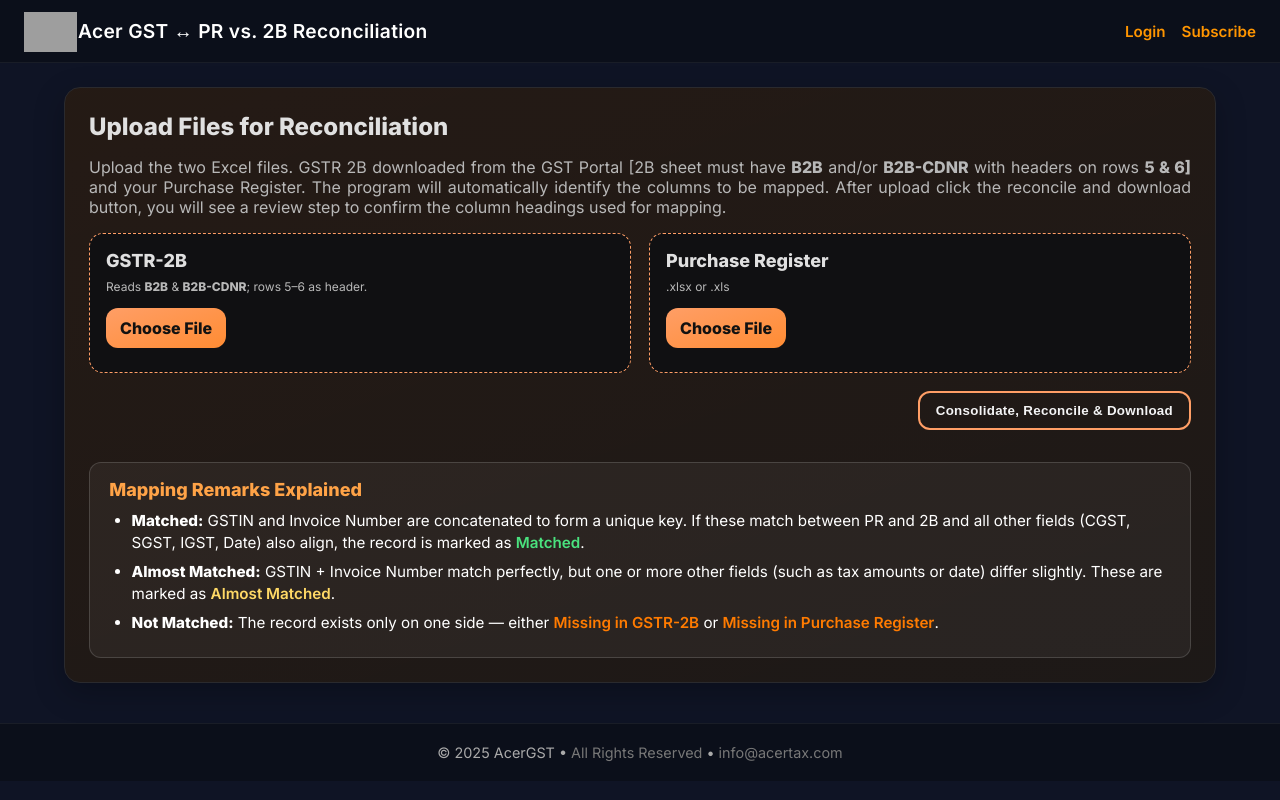
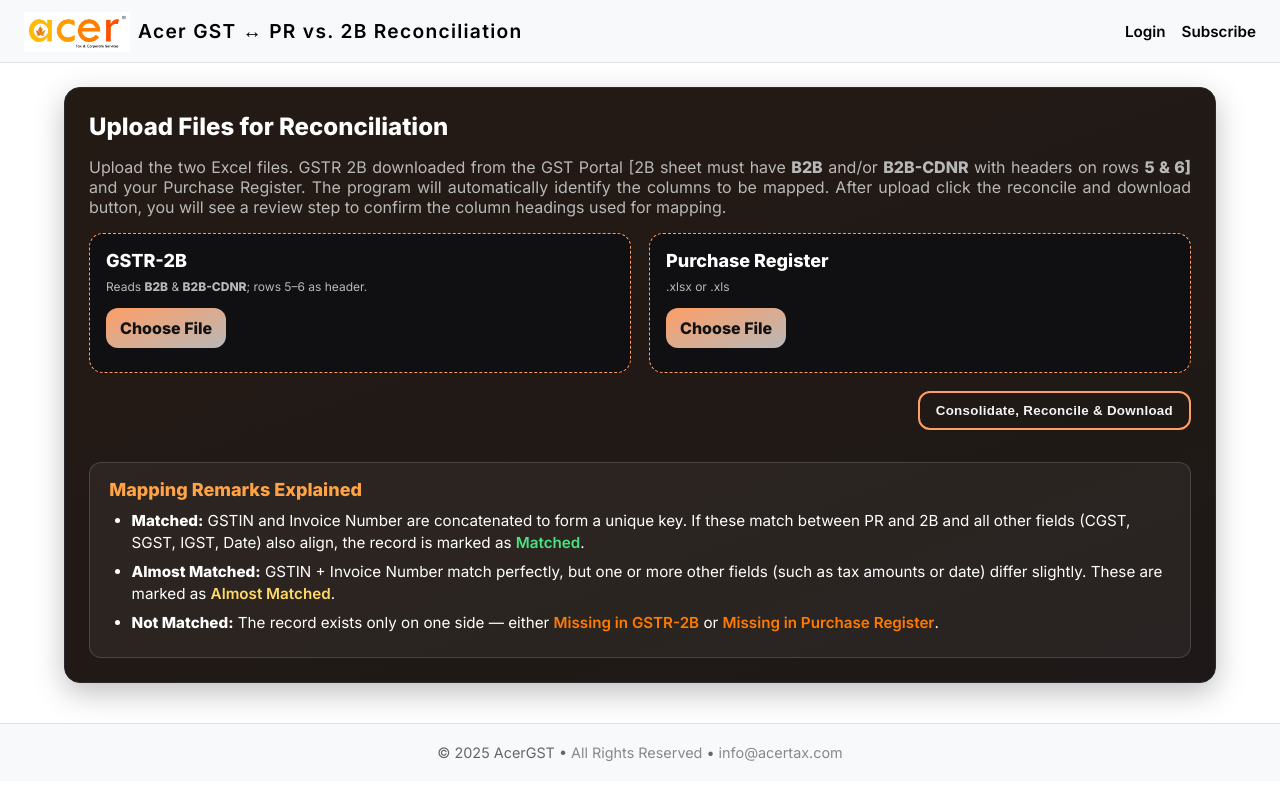
Before and after one commit to deerao75/gst-reconcile, a Flask app: page / in a window 1280 px wide. Run offline with Flask 3, Linux system fonts and the light colour scheme; grey boxes are pictures that could not be loaded.

Commit message:
base appearance changes

```diff
--- a/static/style.css
+++ b/static/style.css
@@ -4,7 +4,7 @@
   --muted: #b8b8b8;
   --text: #f4f4f5;
   --accent: #ff9e66; /* orange */
-  --accent-2: #ff8c33;
+  --accent-2: #b8b8b8;
   --border: #2a2a2e;
   --good: #19c37d;
   --warn: #f5a623;
@@ -23,12 +23,12 @@
 
 .brand{ display: flex; align-items: center; gap: 12px; }
 .logo{
-  width: 38px; height: 38px; border-radius: 10px;
+  width: 98px; height: 38px; border-radius: 10px;
   display: grid; place-items: center;
   background: linear-gradient(160deg, var(--accent), var(--accent-2));
   color:#111; font-weight:800; letter-spacing:0.5px;
 }
-.title{ font-weight: 700; font-size: 18px; letter-spacing: 0.3px; }
+.title{ font-weight: 700; font-size: 18px; letter-spacing: 1.3px; }
 
 .container{ max-width: 980px; padding: 28px 20px 80px; margin: 0 auto; }
 
@@ -40,8 +40,8 @@
   box-shadow: 0 10px 30px rgba(0,0,0,0.25);
 }
 
-.panel h2{ margin: 0 0 12px; font-size: 24px; }
-.panel h3{ margin: 0 0 8px; font-size: 18px; }
+.panel h2{ margin: 0 0 12px; font-size: 24px; color: #ffffff; }
+.panel h3{ margin: 0 0 8px; font-size: 18px; color: #ffffff; }
 .panel h4{ margin: 18px 0 8px; font-size: 16px; }
 .muted{ color: var(--muted); }
 
--- a/templates/base.html
+++ b/templates/base.html
@@ -9,20 +9,21 @@
   <!-- Inter font -->
   <link rel="preconnect" href="https://fonts.gstatic.com" crossorigin>
   <link href="https://fonts.googleapis.com/css2?family=Inter:wght@400;600;800&display=swap" rel="stylesheet">
+
   <style>
     body {
       margin: 0;
       font-family: 'Inter', sans-serif;
-      background: #0f1425;
-      color: #e0e0e0;
+      background: #ffffff;
+      color: #000000;
     }
     .topbar {
       display: flex;
       justify-content: space-between;
       align-items: center;
       padding: 12px 24px;
-      background: #0b0f1a;
-      border-bottom: 1px solid rgba(255,255,255,0.06);
+      background: #f8f9fa;
+      border-bottom: 1px solid #e0e0e0;
     }
     .brand {
       display: flex;
@@ -38,14 +39,15 @@
       font-size: 1.2rem;
       font-weight: 600;
       margin: 0;
-      color: white;
+      color: #000;
     }
     .nav-menu {
       display: flex;
       gap: 16px;
     }
-    .nav-menu a, .nav-menu form button {
-      color: #ff9500;
+    .nav-menu a,
+    .nav-menu form button {
+      color: #000; /* 🔹 Changed to black */
       text-decoration: none;
       background: none;
       border: none;
@@ -64,17 +67,17 @@
     .footer {
       text-align: center;
       padding: 20px;
-      background: #0b0f1a;
-      border-top: 1px solid rgba(255,255,255,0.06);
-      color: #aaa;
+      background: #f8f9fa;
+      border-top: 1px solid #e0e0e0;
+      color: #666;
       font-size: 0.9rem;
       margin-top: 40px;
     }
     .footer .muted {
-      color: #777;
+      color: #888;
     }
     .footer a {
-      color: #ff9500;
+      color: #ffad33;
       text-decoration: none;
     }
     .subscription-plans {
```
Also changed, not shown: other parts of templates/base.html (+116 -14 lines), static/acer_logo.png (added).
